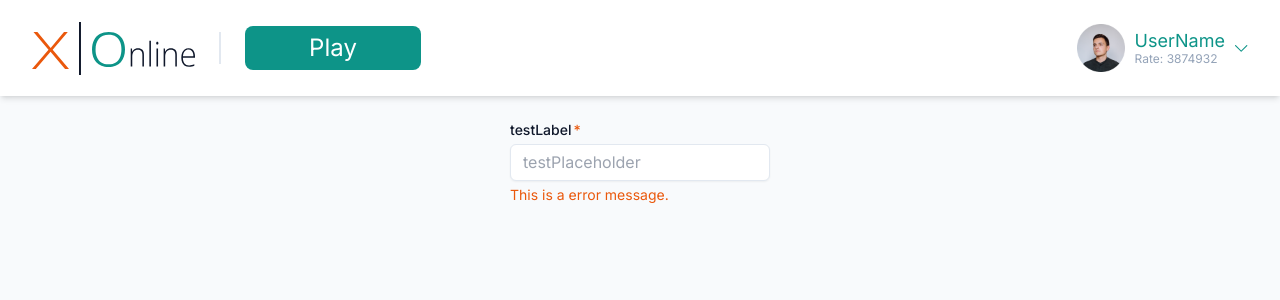
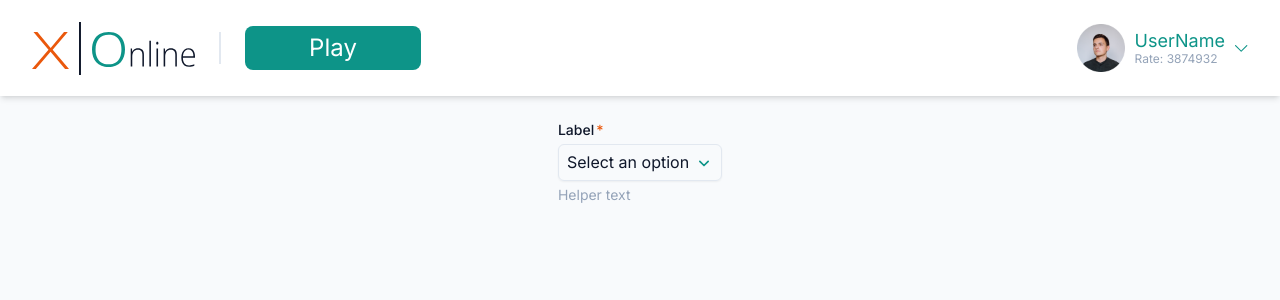
Before and after one commit to IraRyzha/Tik-tak-game, a Next.js app in the folder game/: page / in a window 1280 px wide. Shown: the top 300 px of the page. Built offline with nearby package versions, Linux system fonts and the light colour scheme.

Commit message:
add ui select

```diff
--- /dev/null
+++ b/game/components/uikit/fields/ui-field-input.jsx
@@ -0,0 +1,31 @@
+import clsx from "clsx";
+
+/**
+ * Input component for UiTextField.
+ *
+ * @param {{
+ * required?: boolean;
+ * isError?: boolean;
+ * } & import('react').HTMLAttributes<HTMLInputElement>} props -
+ */
+export function UiFieldInput({ required, errorText, ...inputProps }) {
+  return (
+    <input
+      type="email"
+      id="example2"
+      required={required}
+      className={clsx([
+        `
+        px-2 py-2 leading-tight outline-0 border
+        block w-full rounded-md shadow-sm
+        focus:ring-opacity-50 disabled:cursor-not-allowed
+        disabled:bg-gray-50 disabled:text-gray-500
+        `,
+        errorText
+          ? "focus:border-orange-600 focus:ring focus:ring-orange-600/20 border-orange-600"
+          : "focus:border-teal-600 focus:ring focus:ring-teal-600/20 border-slate-200",
+      ])}
+      {...inputProps}
+    />
+  );
+}
--- /dev/null
+++ b/game/components/uikit/fields/ui-field-label.jsx
@@ -0,0 +1,24 @@
+import clsx from "clsx";
+
+/**
+ * Label component for UiTextField.
+ *
+ * @param {{
+ *   label: string,    // The label text.
+ *   required: boolean // Indicates if the field is required.
+ * }} props
+ * @returns {JSX.Element|null} The label component.
+ */
+export function UiFieldLabel({ label, required }) {
+  return (
+    <label
+      htmlFor="example2"
+      className={clsx(
+        required && "after:text-orange-600 after:content-['*']",
+        "mb-1 block text-sm font-medium text-slate-900 after:ml-0.5",
+      )}
+    >
+      {label}
+    </label>
+  );
+}
--- /dev/null
+++ b/game/components/uikit/fields/ui-field-message.jsx
@@ -0,0 +1,26 @@
+import clsx from "clsx";
+
+/**
+ * Message component for UiTextField.
+ *
+ * @param {{
+ *   helperText: string,    // The helper text.
+ *   errorText: string,     // The error text.
+ * }} props
+ * @returns {JSX.Element|null} The message component.
+ */
+export function UiFieldMessage({ helperText, errorText }) {
+  const isError = !!errorText;
+  const messageText = errorText || helperText;
+
+  return (
+    <p
+      className={clsx(
+        "mt-1 text-sm",
+        isError ? "text-orange-600" : "text-slate-400",
+      )}
+    >
+      {messageText}
+    </p>
+  );
+}
--- /dev/null
+++ b/game/components/uikit/fields/ui-select-field.jsx
@@ -0,0 +1,33 @@
+import { useState } from "react";
+import { UiFieldLabel } from "./ui-field-label";
+import { UiFieldMessage } from "./ui-field-message";
+import { UiSelect } from "./ui-select";
+
+/**
+ * Select field component with label and error/helper message.
+ *
+ * @param {Object} props - The props object.
+ * @param {string} props.label - The label text.
+ * @param {boolean} props.required - Indicates if the field is required.
+ * @param {string} props.helperText - The helper text.
+ * @param {string} props.errorText - The error text.
+ * @param {string} props.className - The additional CSS classes for the component.
+ * @param {string[]} props.options - The array of select options.
+ * @returns {JSX.Element} The select field component.
+ */
+export default function UiSelectField({
+  label,
+  required,
+  helperText,
+  errorText,
+  className,
+  options,
+}) {
+  return (
+    <div className={className}>
+      <UiFieldLabel label={label} required={required} />
+      <UiSelect className="mt-1" options={options} />
+      <UiFieldMessage helperText={helperText} errorText={errorText} />
+    </div>
+  );
+}
--- /dev/null
+++ b/game/components/uikit/fields/ui-select.jsx
@@ -0,0 +1,100 @@
+import { useState } from "react";
+import { Listbox } from "@headlessui/react";
+import clsx from "clsx";
+
+/**
+ * UiSelect component. It renders a dropdown select component.
+ * @component
+ * @param {{
+ *   className: string,
+ *   options: Array.<{value: (string|number), label: string}>,
+ *   isError?: boolean,
+ * }} props
+ */
+export function UiSelect({ className, options, isError }) {
+  const [selectedOption, setSelectedOption] = useState(null);
+
+  const handleSelect = (option) => {
+    setSelectedOption(option);
+  };
+
+  return (
+    <Listbox
+      className={className}
+      value={selectedOption}
+      onChange={handleSelect}
+    >
+      {({ open }) => (
+        <>
+          <div className="relative">
+            <Listbox.Button className={buttonClasses(isError)}>
+              {selectedOption ? selectedOption.label : "Select an option"}
+              <span className="absolute inset-y-0 right-0 flex items-center pr-2">
+                <DropDownIcon isOpen={open} />
+              </span>
+            </Listbox.Button>
+            <Listbox.Options className="absolute z-10 mt-1 w-full bg-white rounded-md shadow-lg max-h-60 overflow-auto text-base sm:text-sm focus:outline-none">
+              {renderOptions(options)}
+            </Listbox.Options>
+          </div>
+        </>
+      )}
+    </Listbox>
+  );
+}
+
+function DropDownIcon({ isOpen }) {
+  return (
+    <svg
+      xmlns="http://www.w3.org/2000/svg"
+      viewBox="0 0 24 24"
+      fill="none"
+      stroke="currentColor"
+      strokeWidth="2"
+      strokeLinecap="round"
+      strokeLinejoin="round"
+      className={clsx(isOpen && "rotate-180", "h-5 w-5 text-teal-600")}
+    >
+      <path d="M7 10l5 5 5-5" />
+    </svg>
+  );
+}
+
+function buttonClasses(isError) {
+  return clsx(
+    "px-2 py-2 pr-8 leading-tight outline-0 border block w-full rounded-md shadow-sm focus:ring-opacity-50",
+    isError
+      ? "border-teal-600 focus:border-teal-600 focus:ring focus:ring-teal-600/20"
+      : "border-slate-200 focus:border-teal-600 focus:ring focus:ring-teal-600/20",
+  );
+}
+
+function optionClasses(active) {
+  return clsx(
+    "cursor-pointer select-none relative py-2 pl-3 pr-9",
+    active ? "text-white bg-teal-600" : "text-gray-900",
+  );
+}
+
+function renderOptions(options) {
+  return options.map((option) => (
+    <Listbox.Option
+      key={option.value}
+      value={option}
+      className={({ active }) => optionClasses(active)}
+    >
+      {({ selected }) => (
+        <>
+          <span
+            className={clsx(
+              selected ? "font-semibold" : "font-normal",
+              "block truncate",
+            )}
+          >
+            {option.label}
+          </span>
+        </>
+      )}
+    </Listbox.Option>
+  ));
+}
--- /dev/null
+++ b/game/components/uikit/fields/ui-text-field.jsx
@@ -0,0 +1,32 @@
+import { UiFieldLabel } from "./ui-field-label";
+import { UiFieldMessage } from "./ui-field-message";
+import { UiFieldInput } from "./ui-field-input";
+
+/**
+ * Text field component with label and error/helper message.
+ *
+ * @param {{
+ *   label: string,             // The label text.
+ *   required: boolean,         // Indicates if the field is required.
+ *   helperText: string,        // The helper text.
+ *   errorText: string,         // The error text.
+ *   className: string,         // The additional CSS classes for the component.
+ * } & import('react').HTMLAttributes<HTMLInputElement>  } props
+ * @returns {JSX.Element} The text field component.
+ */
+export default function UiTextField({
+  label,
+  required,
+  helperText,
+  errorText,
+  className,
+  ...inputProps
+}) {
+  return (
+    <div className={className}>
+      <UiFieldLabel label={label} required={required} />
+      <UiFieldInput required={required} errorText={errorText} {...inputProps} />
+      <UiFieldMessage helperText={helperText} errorText={errorText} />
+    </div>
+  );
+}
--- a/game/components/uikit/ui-text-field.jsx
+++ /dev/null
@@ -1,62 +0,0 @@
-/**
- * @param {{
- * label?: string,
- * helperText?: string,
- * errorText?: string,
- * className?: string,
- * } & import('react').HTMLAttributes<HTMLInputElement>} props
- */
-
-import clsx from "clsx";
-
-export default function UiTextField({
-  label,
-  helperText,
-  errorText,
-  required,
-  className,
-  ...inputProps
-}) {
-  return (
-    <div className={className}>
-      {label && (
-        <label
-          for="example2"
-          class={clsx(
-            "mb-1 block text-sm font-medium text-slate-900 after:ml-0.5",
-            required && "after:text-orange-600 after:content-['*']",
-          )}
-        >
-          {label}
-        </label>
-      )}
-      <input
-        type="email"
-        id="example2"
-        required={required}
-        class={clsx(
-          `px-3 py-2 leading-tight outline-none border transition-colors
-        block w-full rounded-md border-slate-200 shadow-sm
-        focus:border-teal-600 focus:ring focus:ring-teal-600/20 focus:ring-opacity-50
-        disabled:cursor-not-allowed disabled:bg-gray-50 disabled:text-gray-500
-        `,
-          errorText
-            ? "focus:border-orange-600 focus:ring focus:ring-orange-600/20 border-orange-600"
-            : "focus:border-teal-600 focus:ring focus:ring-teal-600/20 border-slate-200",
-        )}
-        placeholder="you@email.com"
-        {...inputProps}
-      />
-      {(errorText || helperText) && (
-        <p
-          class={clsx(
-            "mt-1 text-sm ",
-            errorText ? "text-orange-600" : "text-slate-400",
-          )}
-        >
-          {errorText ? errorText : helperText}
-        </p>
-      )}
-    </div>
-  );
-}
--- a/game/package.json
+++ b/game/package.json
@@ -11,6 +11,7 @@
   "author": "",
   "license": "ISC",
   "dependencies": {
+    "@headlessui/react": "^2.1.0",
     "clsx": "^2.1.0",
     "next": "^14.1.4",
     "react": "^18.2.0",
--- a/game/pages/index.jsx
+++ b/game/pages/index.jsx
@@ -1,17 +1,29 @@
 import { Header } from "../components/header";
 import Game from "../components/game-new/game";
-import UiTextField from "../components/uikit/ui-text-field";
+import UiTextField from "../components/uikit/fields/ui-text-field";
+import UiSelectField from "../components/uikit/fields/ui-select-field";
 
 export default function HomePage() {
   return (
     <HomePageLayout>
       {/* <Game /> */}
-      <UiTextField
+      {/* <UiTextField
         label="testLabel"
         helperText="This is a help message."
         errorText="This is a error message."
         placeholder="testPlaceholder"
         required
+      /> */}
+      <UiSelectField
+        label="Label"
+        placeholder="Placeholder"
+        required
+        helperText="Helper text"
+        // errorText="Error text"
+        options={[
+          { label: "Первый label", value: 1 },
+          { label: "Второй label", value: 2 },
+        ]}
       />
     </HomePageLayout>
   );
```
Also changed, not shown: 1 other file (tests, documents, lock files or other folders).
